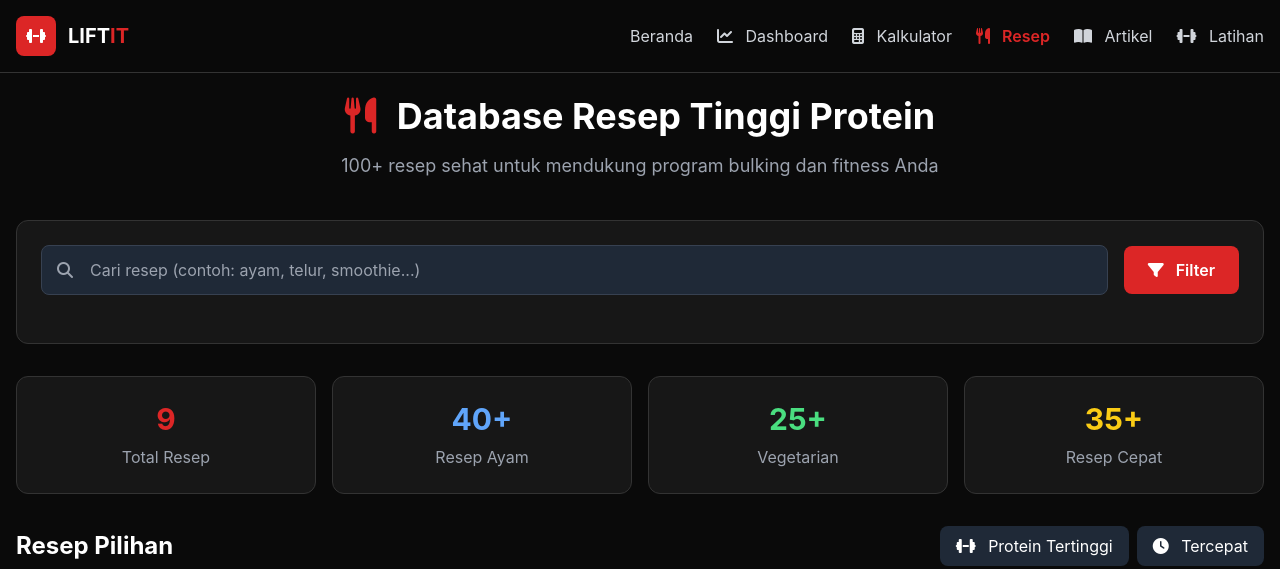
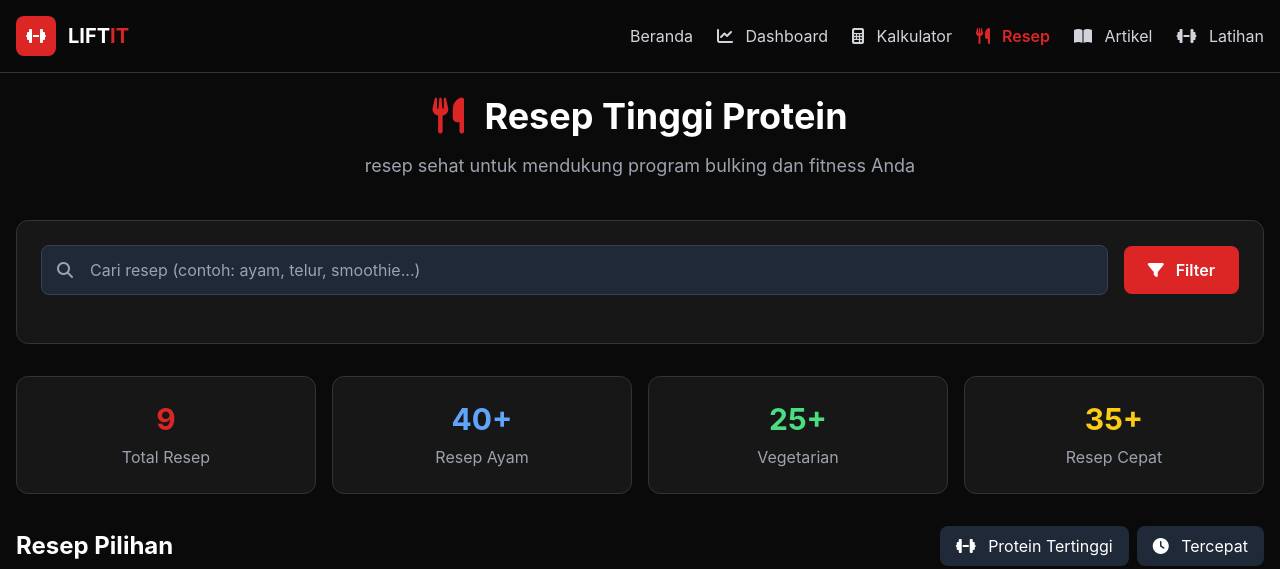
Before and after one commit to MichaelDpy/Lift-it, a plain HTML site: page resep.html in a window 1280 px wide. Shown: the top 569 px of the page. Drawn offline with nearby package versions, Linux system fonts and the light colour scheme.

Commit message:
Update resep.html

```diff
--- a/resep.html
+++ b/resep.html
@@ -85,10 +85,10 @@
             <div class="text-center mb-10">
                 <h1 class="text-4xl font-bold mb-4">
                     <i class="fas fa-utensils text-merah mr-3"></i>
-                    Database Resep Tinggi Protein
+                 Resep Tinggi Protein
                 </h1>
                 <p class="text-gray-400 text-lg">
-                    100+ resep sehat untuk mendukung program bulking dan fitness Anda
+                resep sehat untuk mendukung program bulking dan fitness Anda
                 </p>
             </div>
 
```
